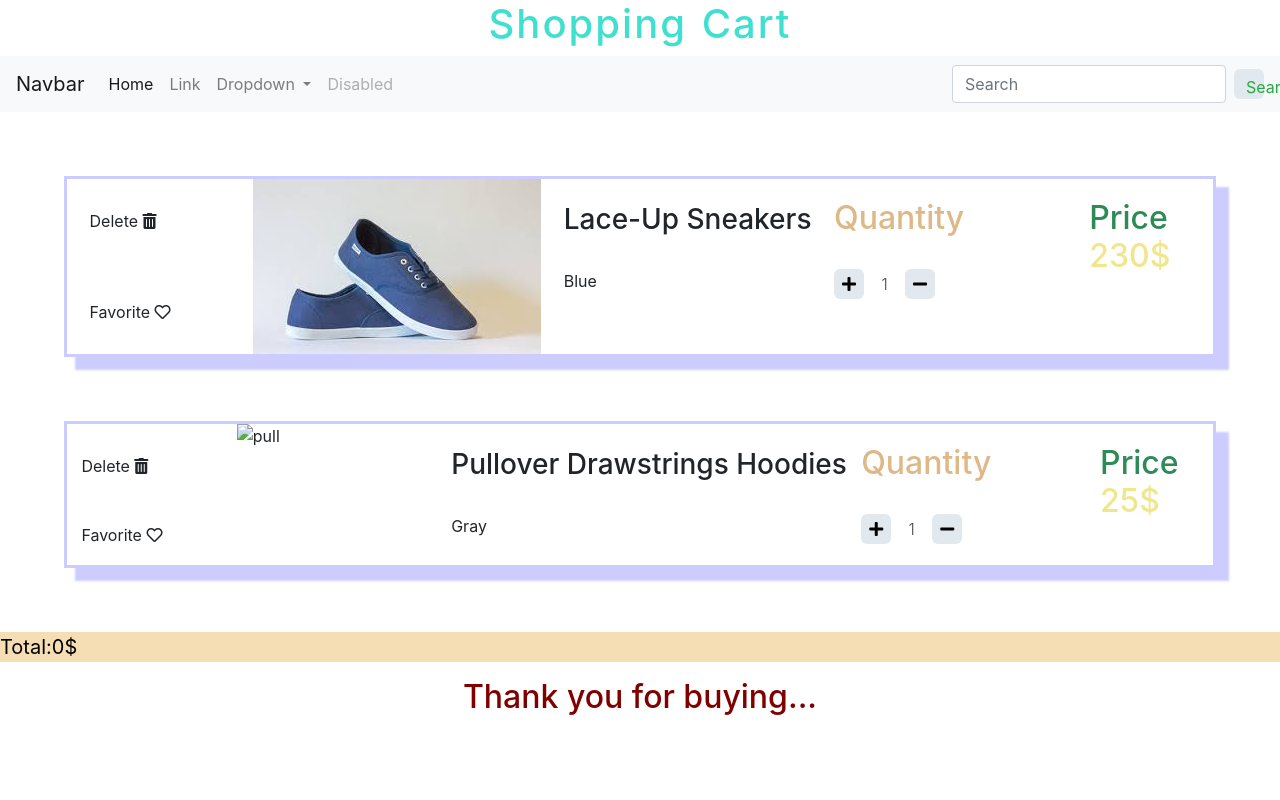
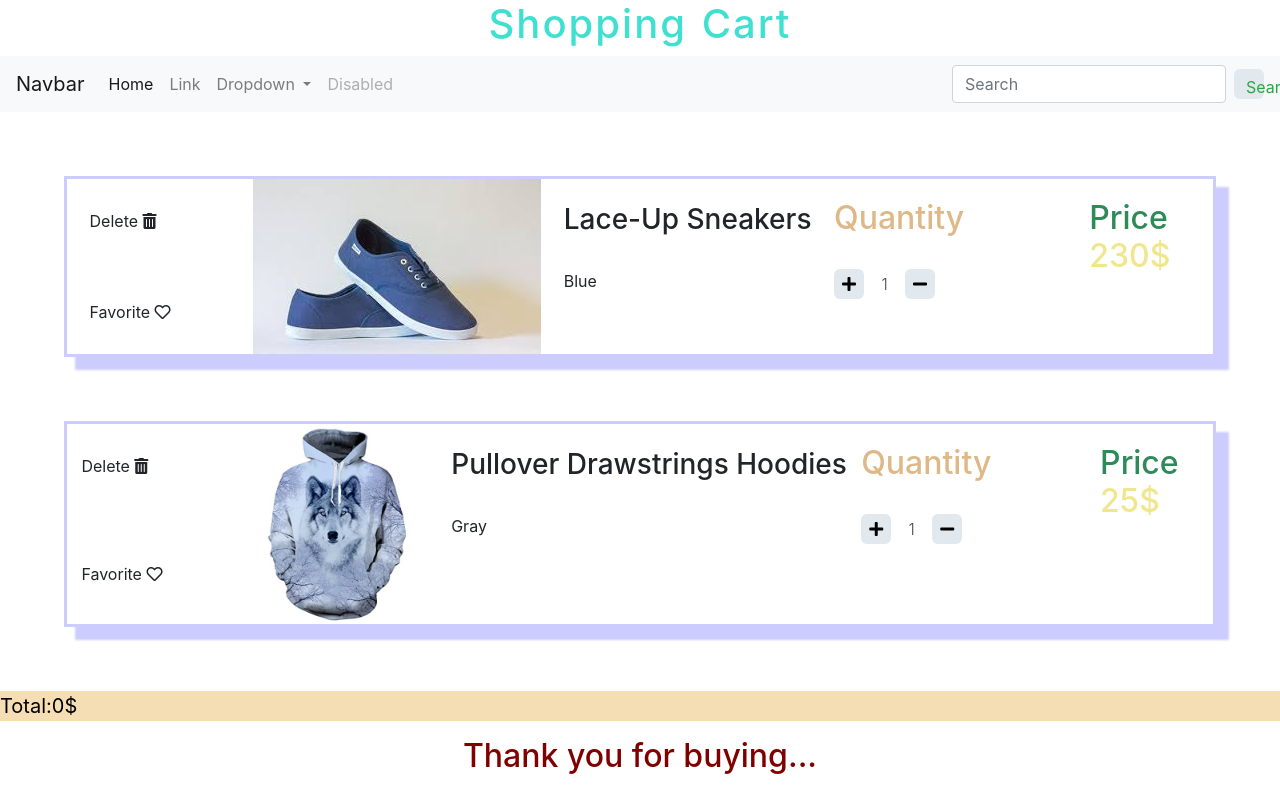
Before and after one commit to Chaimamz/dom-checkpoint, a plain HTML site: page index.html in a window 1280 px wide. Drawn offline with nearby package versions, Linux system fonts and the light colour scheme; the site is published under a folder, as on GitHub Pages, so addresses that start at the root find nothing.

Commit message:
Update index.html

```diff
--- a/index.html
+++ b/index.html
@@ -113,7 +113,7 @@
             <i class="far fa-heart"></i>
           </p>
         </div>
-        <img src="/resources/Pull.jpg" alt="pull" width="200" />
+        <img src="./resources/Pull.jpg" alt="pull" width="200" />
         <div class="pullover">
           <br />
           <h3>Pullover Drawstrings Hoodies</h3>
```
